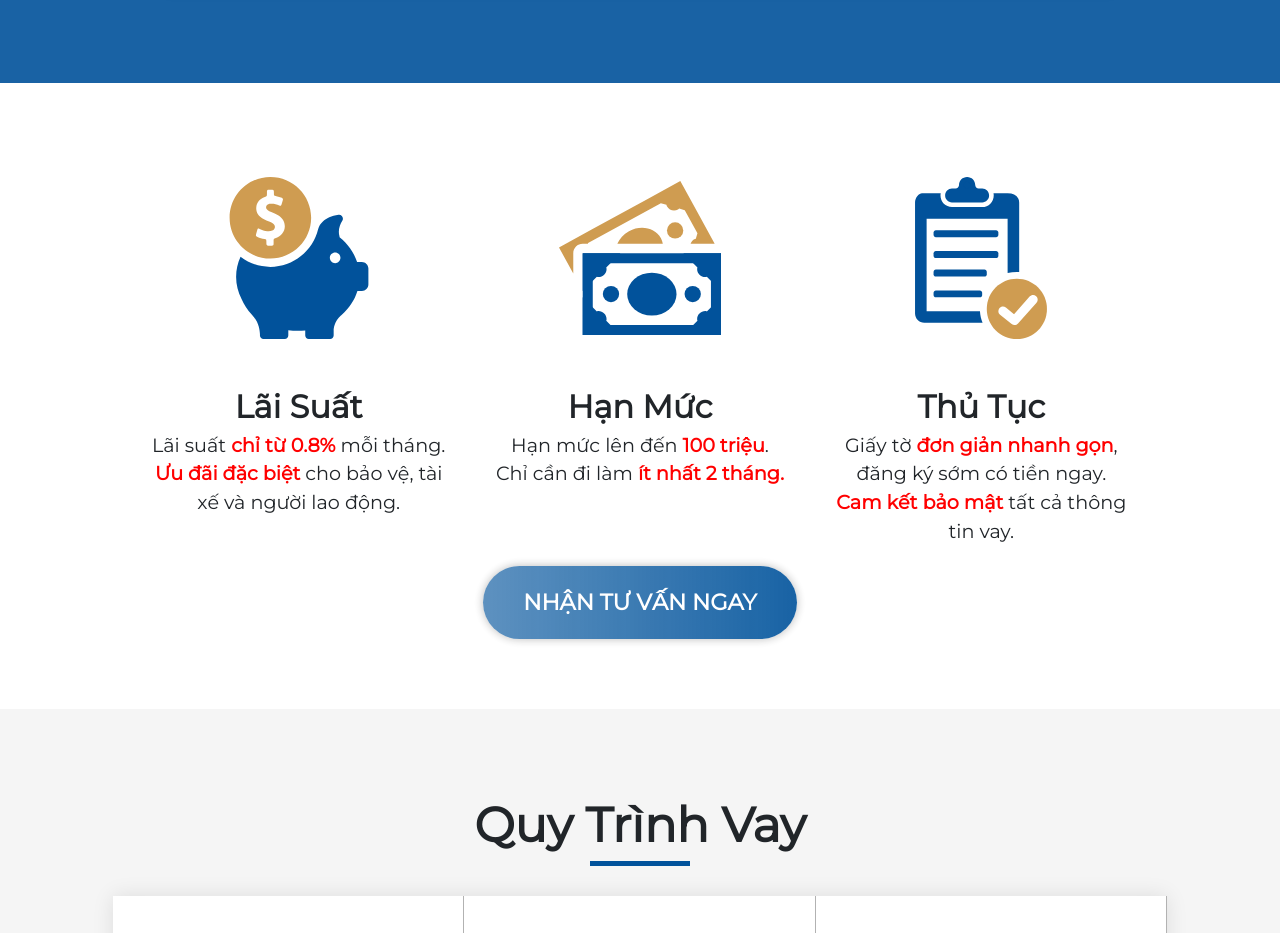
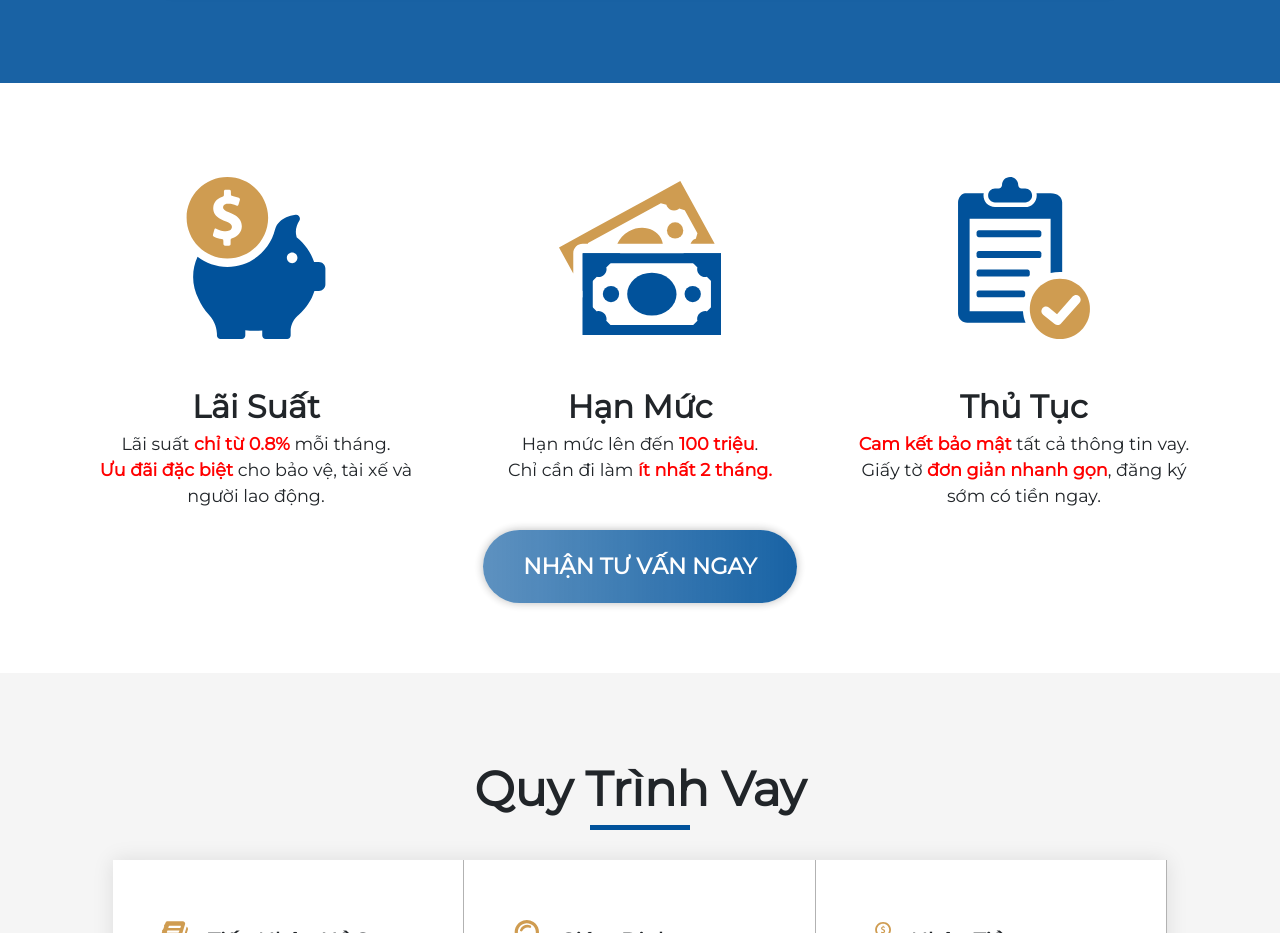
Before and after one commit to phuhung273/phuhung273.github.io, a plain HTML site: page index.html in a window 1280 px wide. Shown: the part 1620-2553 px from the top of the page. Drawn offline with nearby package versions, Linux system fonts and the light colour scheme.

Commit message:
3rd commit form validation, rtp modify

```diff
--- a/assets/css/desktop.css
+++ b/assets/css/desktop.css
@@ -9,7 +9,7 @@
 }
 
 .rtp-wrapper {
-  width: 80%;
+  width: 90%;
 }
 
 .rtp-img-container {
@@ -59,7 +59,7 @@
 }
 
 .rtp-card-text {
-  font-size: 1.2em;
+  font-size: 1.1em;
 }
 
 .cta-btn {
--- a/index.html
+++ b/index.html
@@ -117,7 +117,7 @@
 
   <!--RTP-->
   <section class="rtp-container">
-    <div class="rtp-wrapper row d-flex justify-content-around">
+    <div class="rtp-wrapper row d-flex justify-content-between">
       <!--     First RTP-->
       <div class="rtp-card col-md-4 zoom-img d-flex flex-column align-items-center">
         <div class="first-rtp rtp-img-container d-flex justify-content-center align-items-center">
@@ -177,8 +177,8 @@
           </div>
         </div>
         <div class="rtp-card-title card-title">thủ tục</div>
+        <div class="rtp-card-text"><span class="highlight">Cam kết bảo mật</span> tất cả thông tin vay.</div>
         <div class="rtp-card-text">Giấy tờ <span class="highlight">đơn giản nhanh gọn</span>, đăng ký sớm có tiền ngay.</div>
-        <div class="rtp-card-text"><span class="highlight">Cam kết bảo mật</span> tất cả thông tin vay.</div>
       </div>
       <!--      End Third RTP-->
     </div>
```
